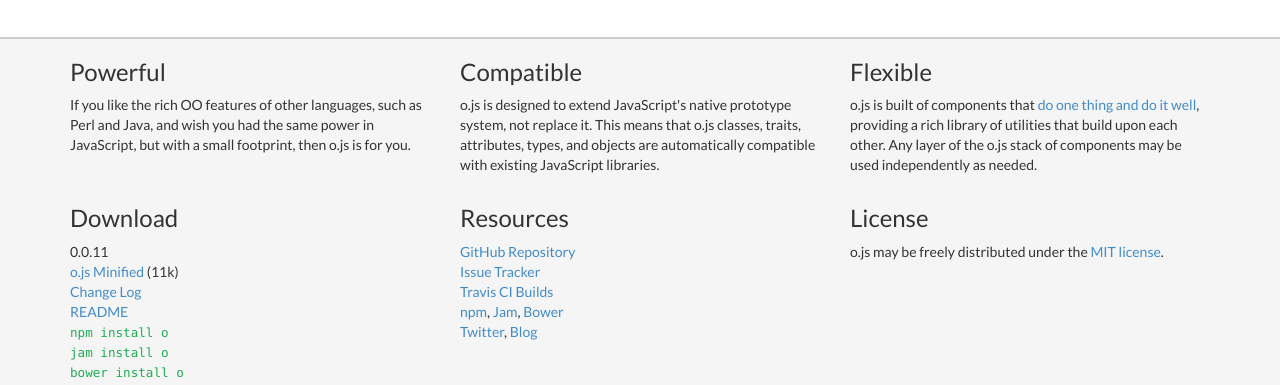
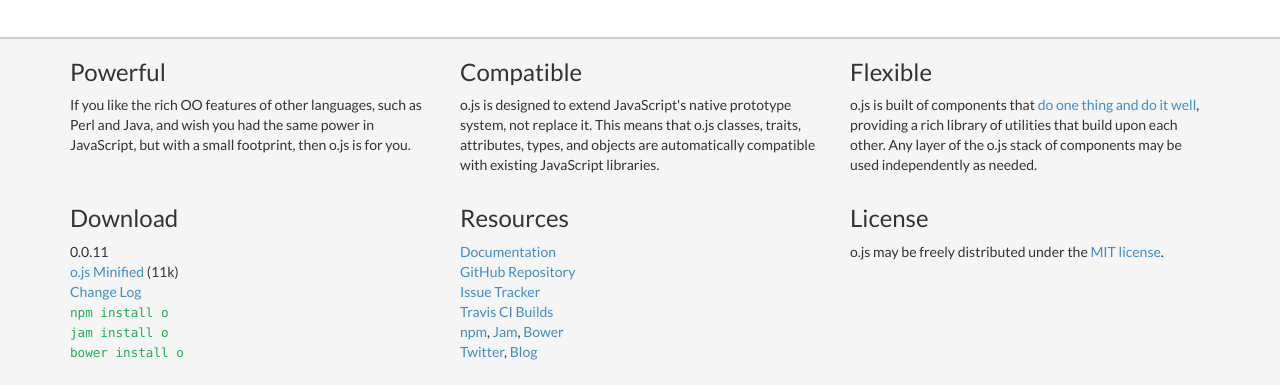
Before and after one commit to bluefeet/o-js, a plain HTML site: page index.html in a window 1280 px wide. Shown: the part 191-576 px from the top of the page. Drawn offline with Linux system fonts and the light colour scheme.

Commit message:
Move README to Documentation.

```diff
--- a/index.html
+++ b/index.html
@@ -76,7 +76,6 @@
                 <li>0.0.11</li>
                 <li><a href="o-0.0.11.min.js">o.js Minified</a> (11k)</li>
                 <li><a href="https://raw.github.com/bluefeet/o-js/v0.0.11/CHANGES.txt">Change Log</a></li>
-                <li><a href="https://github.com/bluefeet/o-js/blob/v0.0.11/README.md">README</a></li>
                 <li><code>npm install o</code></li>
                 <li><code>jam install o</code></li>
                 <li><code>bower install o</code></li>
@@ -85,6 +84,7 @@
         <div class="col-sm-4">
             <h3>Resources</h3>
             <p><ul class="list-unstyled">
+                <li><a href="https://github.com/bluefeet/o-js/blob/v0.0.11/README.md">Documentation</a></li>
                 <li><a href="https://github.com/bluefeet/o-js">GitHub Repository</a></li>
                 <li><a href="https://github.com/bluefeet/o-js/issues">Issue Tracker</a></li>
                 <li><a href="https://travis-ci.org/bluefeet/o-js">Travis CI Builds</a></li>
```
